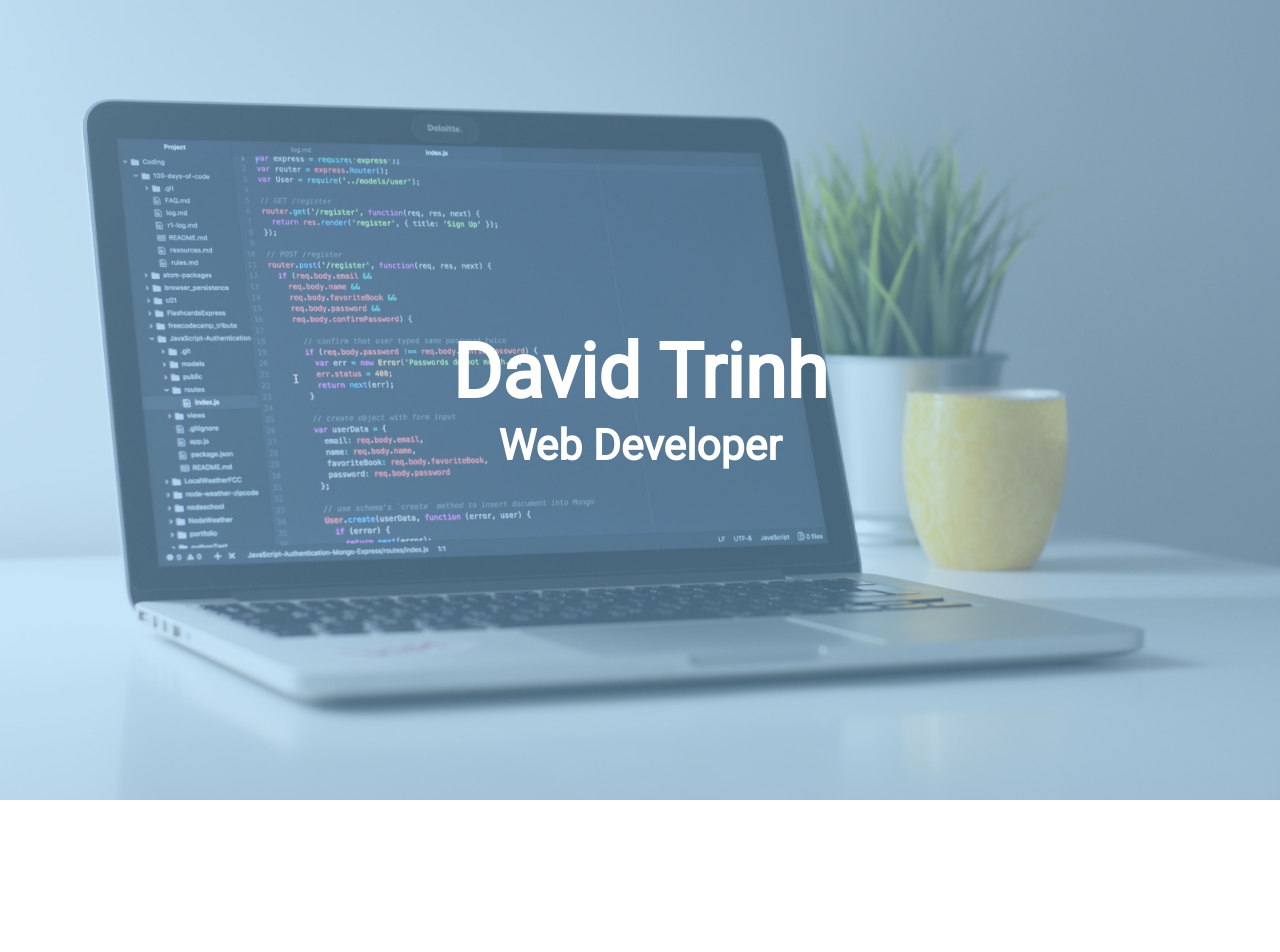
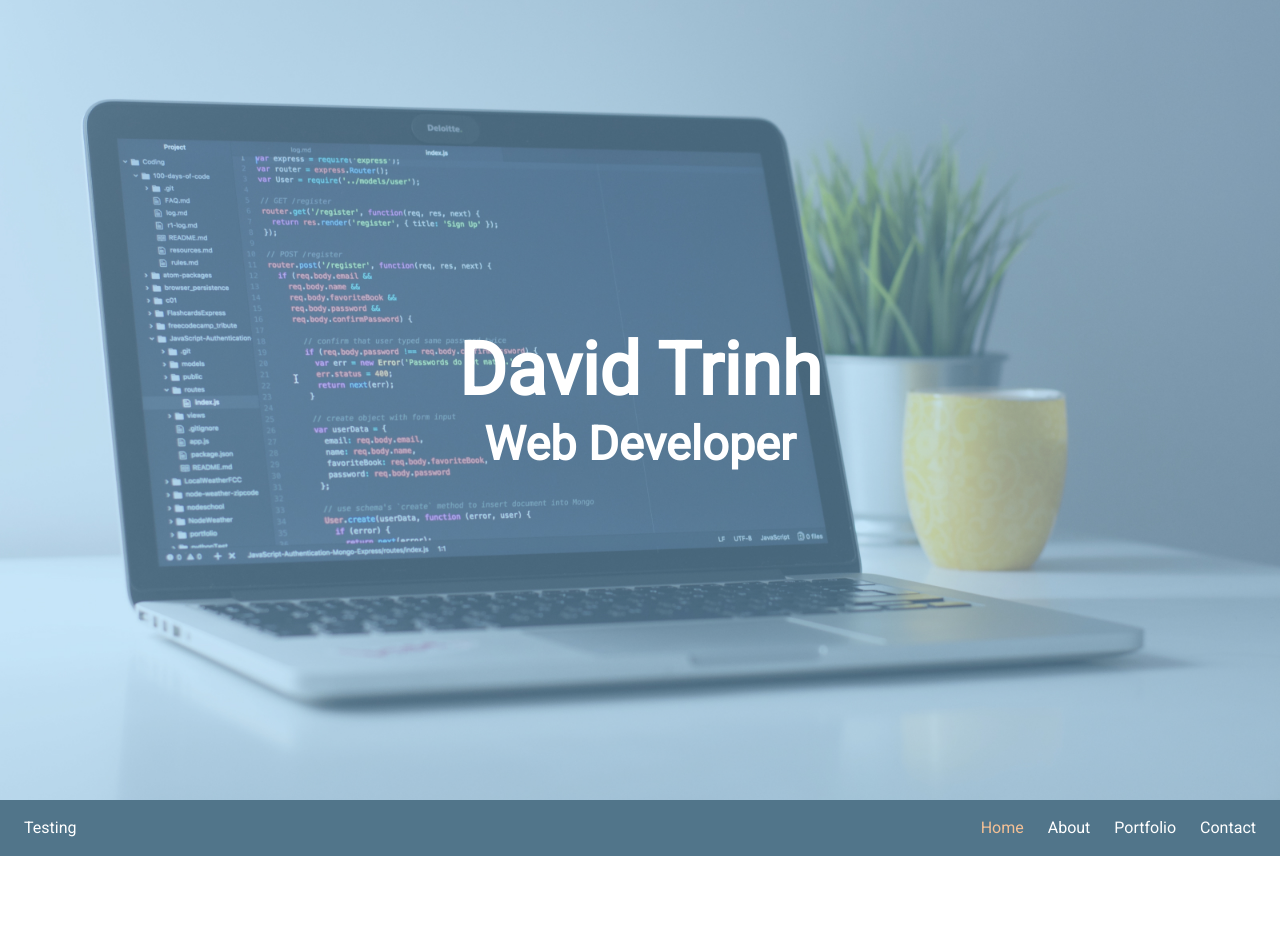
Before and after one commit to dtrinh100/personal_website, a Vue app: page / in a window 1280 px wide. Shown: the top 952 px of the page. Before the commit the page ends 800 px from the top, so only its background shows below. Built offline with nearby package versions, Linux system fonts and the light colour scheme.

Commit message:
Working on navigation

```diff
--- a/src/App.vue
+++ b/src/App.vue
@@ -1,22 +1,25 @@
 <template>
   <div id="app">
     <BaseIntro/>
-    <!-- <BaseHorizontalNavigation/>
-    <BaseAbout/>-->
+    <BaseHorizontalNavigation/>
+    <BaseAbout/>
+    <section class="js-portfolio">
+      <p>Testing</p>
+    </section>
   </div>
 </template>
 
 <script>
 import BaseIntro from "@/components/BaseIntro";
-// import BaseAbout from "@/components/BaseAbout";
-// import BaseHorizontalNavigation from "@/components/BaseHorizontalNavigation";
+import BaseAbout from "@/components/BaseAbout";
+import BaseHorizontalNavigation from "@/components/BaseHorizontalNavigation";
 
 export default {
   name: "app",
   components: {
-    BaseIntro
-    // BaseAbout,
-    // BaseHorizontalNavigation
+    BaseIntro,
+    BaseAbout,
+    BaseHorizontalNavigation
   }
 };
 </script>
@@ -56,13 +59,14 @@ export default {
   --space-md: calc(var(--spacing-unit) * 2);
   --space-lg: calc(var(--spacing-unit) * 3);
   --space-xl: calc(var(--spacing-unit) * 4);
-  --space-xxl: calc(var(--spacing-unit) * 5);
+  --space-xxl: calc(var(--spacing-unit) * 7);
+
+  /* Size of the left and right grid gutter */
+  --grid-gutter: var(--text-base-size);
 
   /* Type scale, calculations are based off a variation of the formula found at: https://codyhouse.co/ds/docs/globals/typography */
-  --text-scale: 1.333;
-  --text-xs: calc(
-    (var(--text-base-size) / var(--text-scale)) / var(--text-scale)
-  );
+  --text-scale: 1.25;
+  --text-xs: calc(var(--text-base-size) / var(--text-scale));
   --text-sm: calc(var(--text-xs) * var(--text-scale));
   --text-md: calc(var(--text-sm) * var(--text-scale) * var(--text-scale));
   --text-lg: calc(var(--text-md) * var(--text-scale));
@@ -120,4 +124,13 @@ p {
 button:focus {
   outline: 0;
 }
+
+.js-portfolio {
+  height: 110vh;
+  padding: 56px;
+}
+
+.js-portfolio p {
+  margin: 0;
+}
 </style>
--- a/src/assets/css/breakpoints.css
+++ b/src/assets/css/breakpoints.css
@@ -1,2 +1,2 @@
-@custom-media --tablet (min-width: 768px);
-@custom-media --desktop (min-width: 1024px);
+@custom-media --tablet (min-width: 48em);
+@custom-media --desktop (min-width: 64em);
--- a/src/components/BaseHorizontalNavigation.vue
+++ b/src/components/BaseHorizontalNavigation.vue
@@ -1,18 +1,20 @@
 <template>
-  <nav class="c-navigation">
+  <nav class="c-navigation js-nav">
     <div class="c-navigation-logo">Testing</div>
     <ul class="c-navigation-list">
-      <li class="c-navigation-list__item" @click="handleClick('intro')">
-        <span class="c-navigation-list__link" tabindex="0" role="link">Home</span>
-      </li>
-      <li class="c-navigation-list__item" @click="handleClick('about')">
-        <span class="c-navigation-list__link" tabindex="0" role="link">About</span>
-      </li>
-      <li class="c-navigation-list__item" @click="handleClick('portfolio')">
-        <span class="c-navigation-list__link" tabindex="0" role="link">Portfolio</span>
-      </li>
-      <li class="c-navigation-list__item" @click="handleClick('contact')">
-        <span class="c-navigation-list__link" tabindex="0" role="link">Contact</span>
+      <li
+        class="c-navigation-list__item"
+        v-for="(section, index) in navLinks"
+        :key="`section-${index}`"
+        @click="handleClick(section)"
+        @keyup.enter="handleClick(section)"
+      >
+        <span
+          class="c-navigation-list__link"
+          :class="{ 'c-navigation-list__link--active': active === section }"
+          tabindex="0"
+          role="link"
+        >{{ section }}</span>
       </li>
     </ul>
   </nav>
@@ -21,13 +23,63 @@
 <script>
 import jump from "jump.js";
 
+// TODO, update the scroll active on scroll
 export default {
   name: "BaseHorizontalNavigation",
+  created() {
+    this.navLinks = ["home", "about", "portfolio", "contact"];
+  },
+  mounted() {
+    window.addEventListener("scroll", this.handleScroll);
+    this.navHeight = document.querySelector(".js-nav").offsetHeight;
+    this.currElem = document.querySelector(`.js-${this.active}`);
+  },
+  data: function() {
+    return {
+      active: "home",
+      fromClick: false
+    };
+  },
   methods: {
     handleClick: function(toSection) {
+      // TODO: Improve performance and fix bug when clicking from home to portfolio
+      this.active = toSection;
+      this.fromClick = true;
+
       jump(`.js-${toSection}`, {
-        a11y: true
+        a11y: true,
+        offset: -this.navHeight + 0.3, // The "0.3" prevents it from conflicting with the active state set by handleScroll
+        callback: () => {
+          this.fromClick = false;
+        }
       });
+    },
+    handleScroll: function() {
+      const topPos = this.currElem.offsetTop - this.navHeight;
+
+      if (pageYOffset >= topPos) {
+        if (!this.fromClick) {
+          this.active = this.currElem.className
+            .match(/js-.+/gi)[0]
+            .replace("js-", "");
+        }
+
+        if (this.currElem.nextElementSibling) {
+          if (this.currElem.nextElementSibling.tagName !== "SECTION") {
+            // Skip to the next element if the selected element is not a section
+            this.currElem = this.currElem.nextElementSibling;
+          }
+          this.currElem = this.currElem.nextElementSibling;
+        }
+      } else {
+        if (this.currElem.previousElementSibling) {
+          if (this.currElem.previousElementSibling.tagName !== "SECTION") {
+            // Skip to the next element if the selected element is not a section
+            this.currElem = this.currElem.previousElementSibling;
+          }
+          this.currElem = this.currElem.previousElementSibling;
+        }
+      }
     }
   }
 };
@@ -43,50 +95,60 @@ export default {
   position: -webkit-sticky;
   top: 0;
   z-index: 10000;
-  font-size: 14px;
-  justify-content: space-between;
-  padding: 0 calc(var(--spacing-baseline) * 4);
+  font-size: 1.4rem;
+  justify-content: center;
+  padding: 0 var(--grid-gutter);
 
   @media (--tablet) {
-    padding: 0 calc(var(--spacing-baseline) * 8);
-    justify-content: unset;
-    font-size: 16px;
+    font-size: 1.6rem;
+    justify-content: space-between;
   }
 }
 .c-navigation-logo {
   display: flex;
   flex-direction: column;
   justify-content: center;
-
-  @media (--tablet) {
-    flex: 1;
-  }
 }
 .c-navigation-list {
   padding-left: 0;
   display: flex;
   list-style: none;
   align-self: flex-end;
+  margin-left: var(--space-md);
 
   @media (--tablet) {
-    padding-left: calc(var(--spacing-baseline) * 4);
+    margin-left: 0;
   }
 }
 
 .c-navigation-list__item {
-  margin: 0 calc(var(--spacing-baseline) * 0.5);
+  margin-left: var(--space-md);
+  text-transform: capitalize;
   @media (--tablet) {
-    margin: 0 calc(var(--spacing-baseline) * 4);
+    margin-left: var(--space-lg);
   }
 }
 
-.c-navigation-list__item:last-of-type {
-  margin-right: 0;
+.c-navigation-list__item:first-of-type {
+  margin-left: 0;
 }
 
 .c-navigation-list__link {
   color: white;
   cursor: pointer;
   outline: none;
+  transition: all 0.5s;
+}
+
+.c-navigation-list__link--active {
+  color: #f4c095;
+}
+
+.c-navigation-list__link:hover {
+  color: #f4c095;
+}
+
+.c-navigation-list__link:focus {
+  color: #f4c095;
 }
 </style>
--- a/src/components/BaseIntro.vue
+++ b/src/components/BaseIntro.vue
@@ -1,5 +1,5 @@
 <template>
-  <section class="c-intro js-intro">
+  <section class="c-intro js-home">
     <div class="c-intro-content">
       <h1 class="c-intro__heading">David Trinh</h1>
       <div class="c-intro__typewriter">
@@ -10,17 +10,8 @@
 </template>
 
 <script>
-import jump from "jump.js";
-
 export default {
-  name: "BaseIntro",
-  methods: {
-    handleClick: function() {
-      jump(".js-about", {
-        a11y: true
-      });
-    }
-  }
+  name: "BaseIntro"
 };
 </script>
 
@@ -40,14 +31,9 @@ export default {
   height: 100vh;
   display: grid;
   align-content: center;
-  grid-template-columns: [left-gutter] var(--space-md) [body] 12fr [right-gutter] var(
-      --space-md
+  grid-template-columns: [left-gutter] var(--grid-gutter) [body] 12fr [right-gutter] var(
+      --grid-gutter
     );
-
-  @media (--tablet) {
-    background: url(../assets/bg-tablet.jpg) no-repeat center center;
-    background-size: cover;
-  }
 
   @media (--desktop) {
     background: url(../assets/bg-desktop.jpg) no-repeat center center;
@@ -67,7 +53,7 @@ export default {
 
 .c-intro__typewriter {
   overflow: hidden; /* Ensures the content is not revealed until the animation */
-  animation: typing 5s steps(60, end);
+  animation: typing 3s steps(60, end);
   grid-column: body / right-gutter;
   text-align: center;
   margin: var(--space-sm) auto 0 auto;
--- a/src/components/BaseSkillBar.vue
+++ b/src/components/BaseSkillBar.vue
@@ -73,14 +73,18 @@ export default {
 .c-skill-bar {
   display: flex;
   background-color: #e6e6e6;
-  margin: var(--spacing-baseline) 0;
+  margin-top: var(--space-md);
+}
+
+.c-skill-bar:first-of-type {
+  margin-top: 0;
 }
 
 .c-skill-bar__label {
   min-width: 30%;
   max-width: 30%;
   background-color: var(--secondary-color);
-  padding: 0.25rem;
+  padding: var(--space-sm);
   text-align: center;
 }
 
@@ -90,19 +94,27 @@ export default {
   flex-direction: column;
   justify-content: center;
   text-align: center;
-  font-size: 0.5rem;
-  opacity: 0;
+  font-size: 1.2rem;
+  @media (--tablet) {
+    opacity: 0;
+  }
 }
 
 .c-skill-bar__text {
-  opacity: 0;
+  @media (--tablet) {
+    opacity: 0;
+  }
 }
 
 .c-skill-bar--fill {
-  animation: fill 1.2s ease-in forwards;
+  @media (--tablet) {
+    animation: fill 1.2s ease-in forwards;
+  }
 }
 
 .c-skill-bar--fade-in {
-  animation: fade-in 1.2s ease-in forwards;
+  @media (--tablet) {
+    animation: fade-in 1.2s ease-in forwards;
+  }
 }
 </style>
--- a/src/components/BaseSkillChart.vue
+++ b/src/components/BaseSkillChart.vue
@@ -41,16 +41,12 @@ export default {
 </script>
 
 <style scoped>
-.c-skill-chart {
-  max-width: 600px;
-}
-
 .c-chart {
   list-style: none;
-  font-size: 0.75rem;
   margin: 0;
   padding: 0;
   color: white;
+  font-size: 1.6rem;
   display: flex;
   flex-direction: column;
   justify-content: space-between;
```
Also changed, not shown: src/components/BaseAbout.vue (+29 -19 lines), src/assets/bg-tablet.jpg (deleted).
